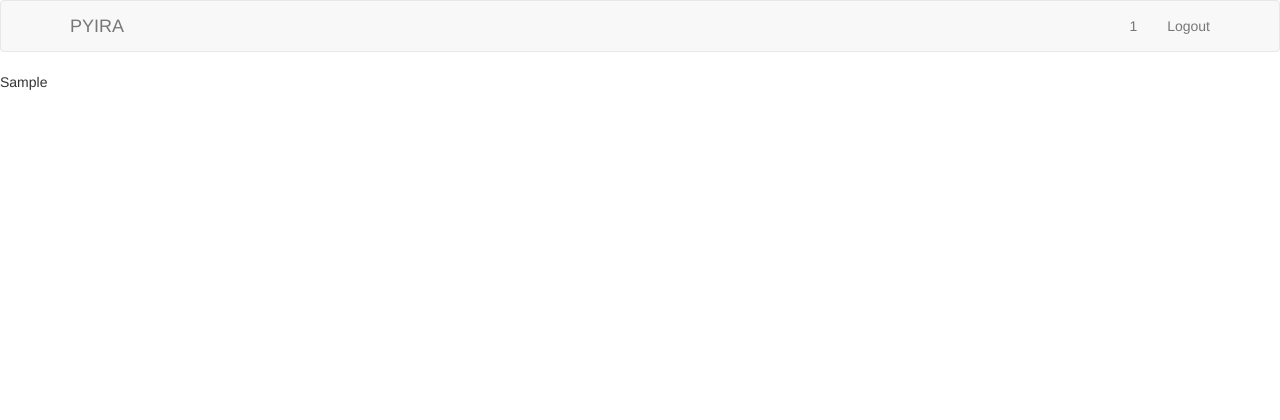
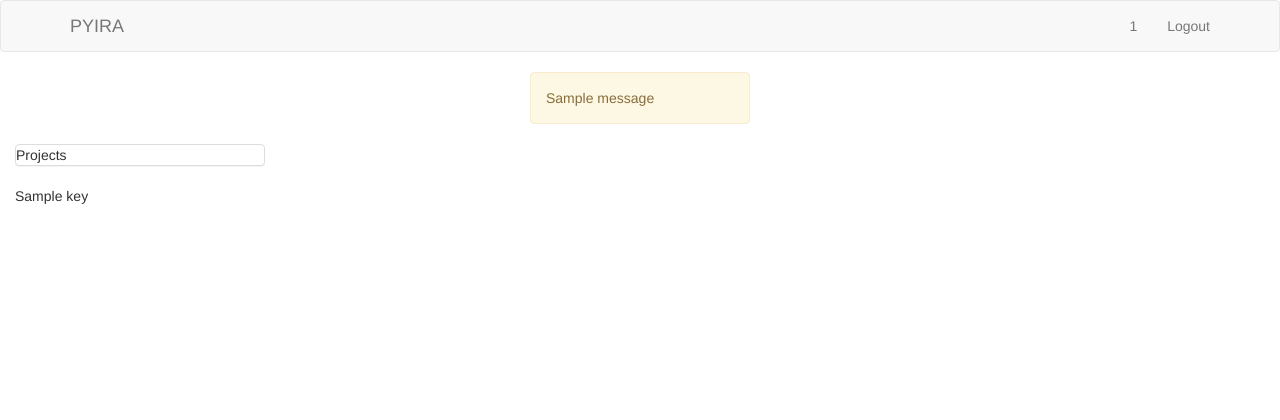
Before and after one commit to hazeez/flask-pyira, a Flask app: template templates/index.html in a window 1280 px wide. Shown: the top 420 px of the page. Before the commit the page ends 90 px from the top, so only its background shows below. Run offline with Flask 2, Linux system fonts and the light colour scheme; the visitor is signed in with stand-in values (Sample User, id 1); the template is opened without the code that fills it: most values are stand-ins (such as "Sample title", 1, 10 or a date in 2020); one stand-in notice (Sample message) is shown.

Commit message:
Projects listed in the index page

```diff
--- a/app.py
+++ b/app.py
@@ -7,7 +7,7 @@ app = Flask(__name__)
 app.config.from_object('config')
 
 
-@app.route('/')
+@app.route('/', methods=['GET', 'POST'])
 @app.route('/login', methods=['GET', 'POST'])
 def login():
     form = LoginForm()
@@ -32,18 +32,18 @@ def index():
         return redirect('/login')
     username = session['username']
     password = session['pwd']
-    jql = '/rest/api/2/project/TEST1111'
+    jql = '/rest/api/2/project'
     try:
         response = requests.get(SERVER_URL + jql,
                                 verify=False,
                                 auth=(username, password))
-        issue_json_response = response.json()
-        json_data = jsonify(issue_json_response)
+        project_data = response.json()
+        # json_data = jsonify(project_data)
     except ValueError:
         flash('Invalid credentials! Try again!')
         return redirect('/login')
     return render_template('index.html',
-                           issue_json_response=json_data)
+                           project_data=project_data)
 
 
 @app.route("/logout")
--- a/static/css/app/main.css
+++ b/static/css/app/main.css
@@ -3,6 +3,16 @@ max-width: 250px;
 margin-left:30%;
 margin-top: 10%;
 }
-#welcome-message{
-    display:block;
+.flash-messages{
+    max-width: 250px;
+    margin-left: 30%;
 }
+ol, ul, li {
+    list-style: none;
+}
+#project-group{
+    float:left;
+    width:250px;
+    overflow-y: auto;
+    height: 1000px;
+}
--- a/templates/base.html
+++ b/templates/base.html
@@ -24,11 +24,22 @@
         {% block navbar %}
         {% endblock navbar %}
 
+        {% block flashed_messages %}
+            {% with messages = get_flashed_messages() %}
+                {% if messages %}
+                <div class="container flash-messages">
+                    {% for message in messages %}
+                        <div class="alert alert-warning" role="alert">{{ message }}</div>
+                    {% endfor %}
+                </div>
+                {% endif %}
+            {% endwith %}
+        {% endblock flashed_messages %}
+
+
         {% block content %}
         {% endblock content %}
 
-	{% block flashed_messages %}
-	{% endblock flashed_messages %}
 
         {% block error %}
         {% endblock error %}
--- a/templates/index.html
+++ b/templates/index.html
@@ -17,5 +17,16 @@
 {% endblock navbar %}
 
 {% block content %}
-{{ issue_json_response }}
+<div class="container col-sm-3">
+    {% set count = 1 %}
+
+    <div id="project-group">
+        <div id="project-title" class="panel panel-default">Projects </div>
+
+    {% for project in project_data %}
+    <li data-key= {{ project.key }}>{{ project.key }}</li>
+    {% set count = count + 1 %}
+
+    {% endfor %}
+</div>
 {% endblock content %}
```
Also changed, not shown: templates/home.html (+0 -9 lines).
